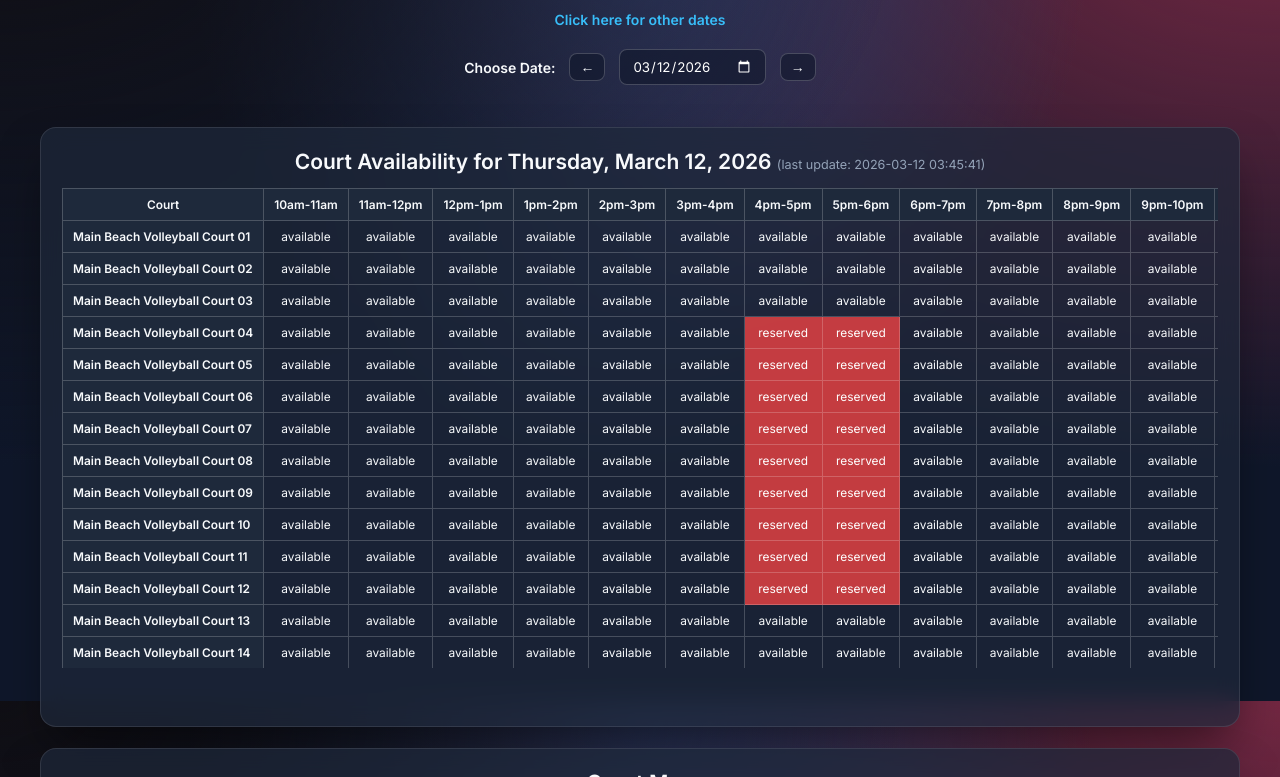
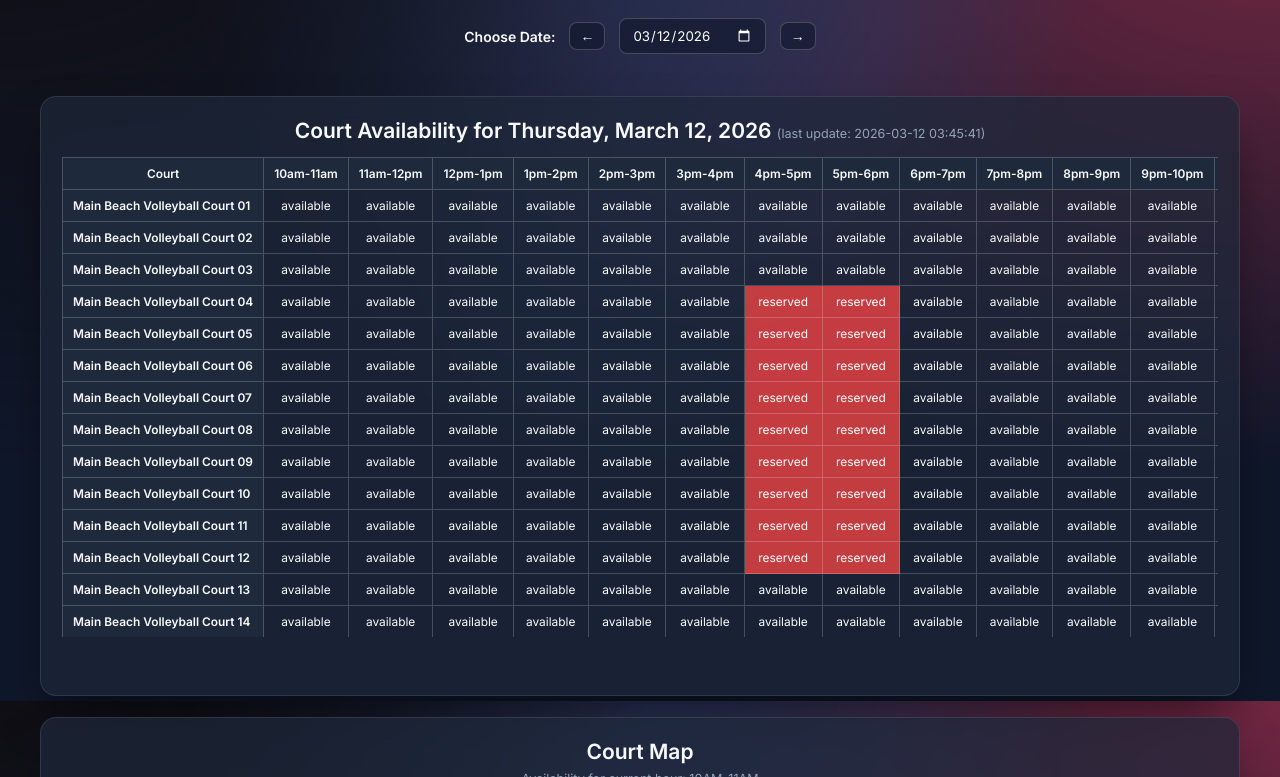
Before and after one commit to tthach830/vbfuture, a plain HTML site: page index.html in a window 1280 px wide. Shown: the part 99-876 px from the top of the page. Drawn offline with Linux system fonts and the light colour scheme.

Commit message:
Update index.html

```diff
--- a/index.html
+++ b/index.html
@@ -422,7 +422,6 @@
             <h1>Santa Cruz Court Availability</h1>
             <p class="subtitle">Live daily schedule updates</p>
             <p style="margin-top: 1rem;">
-                <a href="https://runwildlovestronglivefree.org/vbfuture" style="color: var(--accent-color); text-decoration: none; font-weight: 600; transition: color 0.2s;" onmouseover="this.style.color='var(--accent-hover)'" onmouseout="this.style.color='var(--accent-color)'">Click here for other dates</a>
             </p>
             <div class="date-picker-container" style="margin-top: 1.5rem;">
                 <label for="future-date">Choose Date:</label>
```
